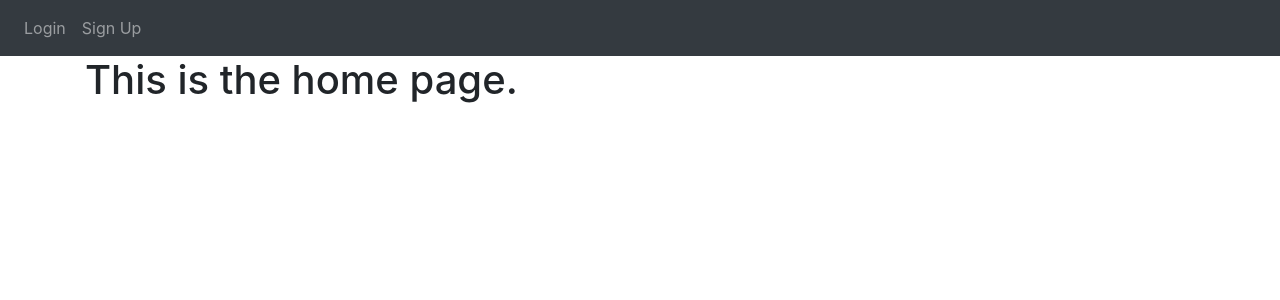
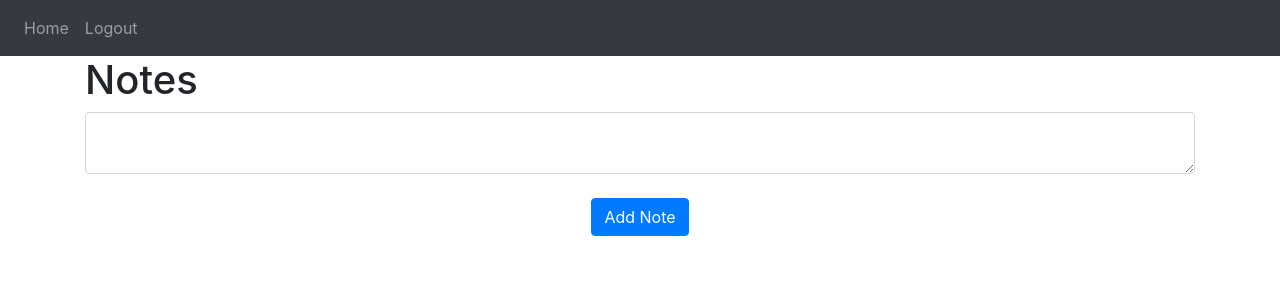
Before and after one commit to mahdi-robbani/notes_webapp, a Flask app: template website/templates/home.html in a window 1280 px wide. Shown: the top 300 px of the page. Run offline with Flask 2, Linux system fonts and the light colour scheme; the template is opened without the code that fills it: values that come from a table or form of the project are taken from there, others are empty; data comes from the database, SQL or seed files in the repository; some libraries are stand-ins or nearby versions.

Commit message:
added notes html

```diff
--- a/website/templates/home.html
+++ b/website/templates/home.html
@@ -1,5 +1,20 @@
 {% extends "base.html" %}
 {% block title %}Home{% endblock %}
 {% block content %}
-<h1>This is the home page.</h1>
+<!-- Display Notes -->
+<h1>Notes</h1>
+<ul class="list-group list-group-flush" id="notes">
+    <!-- We have access to user data because in views we set user=current_user-->
+    {% for note in user.notes %}
+    <li class="list-group-item">{{notes.data}}</li>
+    {% endfor %}
+</ul>
+<!-- Add Notes -->
+<form method="POST">
+    <textarea name="note" id="note" class="form-control"></textarea>
+    <br />
+    <div align="center">
+        <button type="submit" class="btn btn-primary">Add Note</button>
+    </div>
+</form>
 {% endblock %}
```
